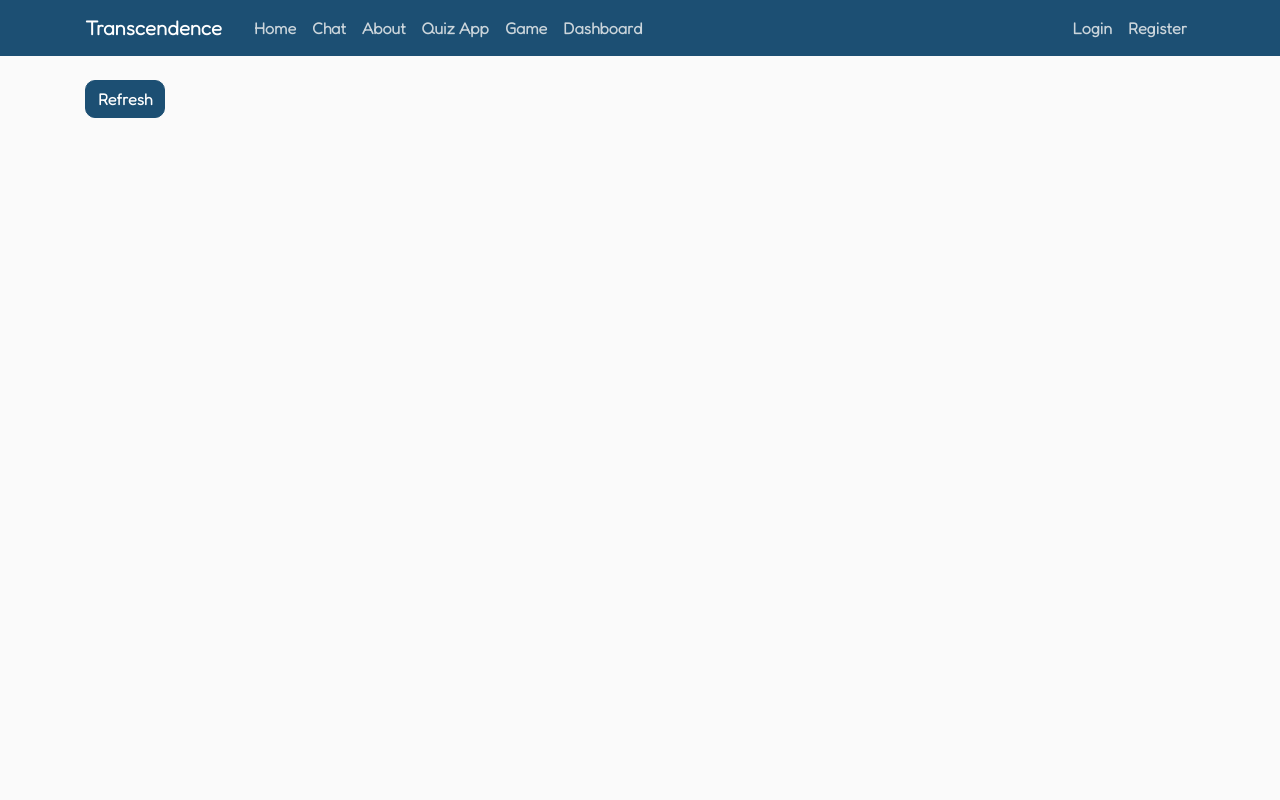
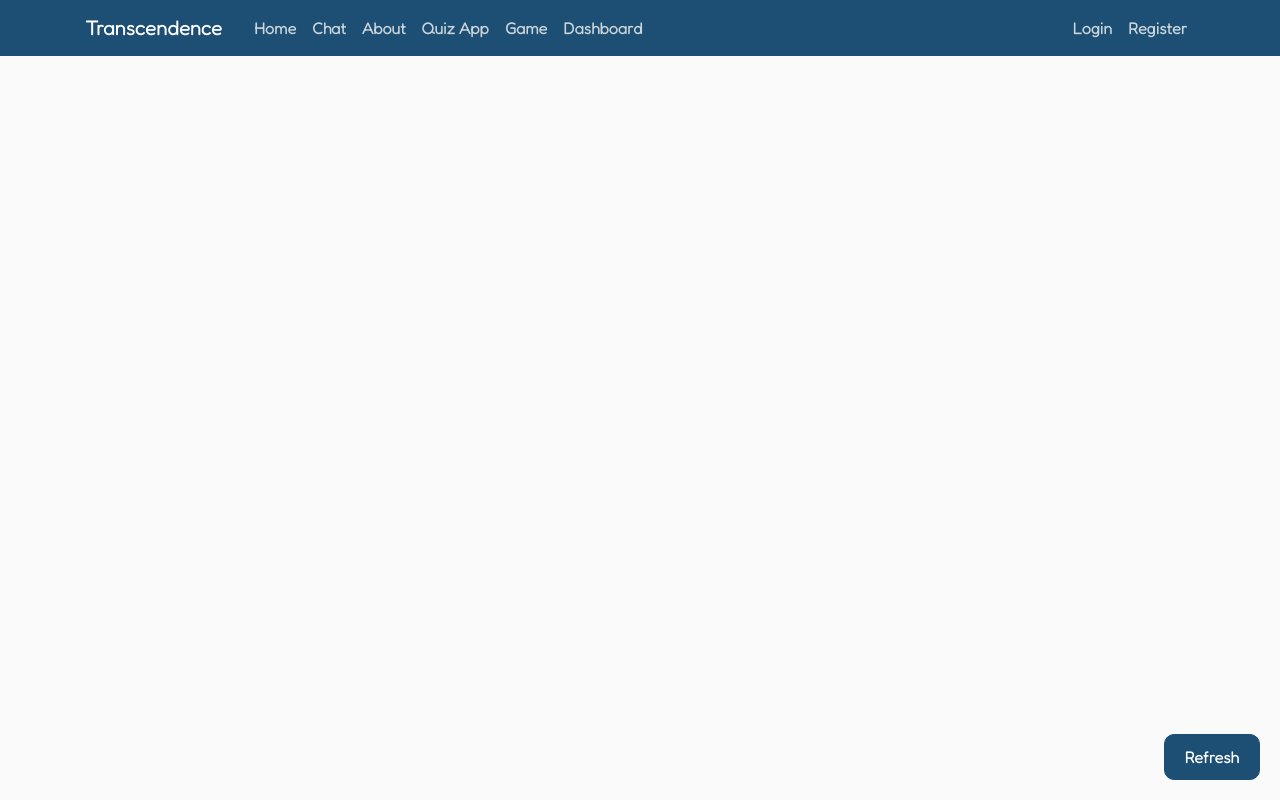
Before and after one commit to jschwabe42/ft_transcendence, a Django app: page /dashboard/ in a window 1280 px wide. Run offline with Django 5.2, Linux system fonts and the light colour scheme; data that the repository does not hold is empty.

Commit message:
Added some styling to the dashboard

```diff
--- a/backend/dashboard/static/dashboard/css/dashboard.css
+++ b/backend/dashboard/static/dashboard/css/dashboard.css
@@ -2,6 +2,16 @@
 	display: flex;
 	align-items: center;
 	cursor: pointer;
+	width: 200px;
+	/* margin-top: 20px; */
+	padding: 10px;
+	transition: background-color 0.3s, box-shadow 0.3s;
+}
+
+.profile-container:hover {
+	background-color: #f0f0f0;
+	box-shadow: 0 4px 8px rgba(0, 0, 0, 0.1);
+	border: 1px solid #1c4f73;
 }
 
 .profile-image {
@@ -9,3 +19,27 @@
 	height: 50px;
 	margin-right: 10px;
 }
+
+#refresh-button {
+	position:fixed;
+	bottom: 20px;
+	right: 20px;
+	padding: 10px 20px;
+}
+
+#profile-list {
+	display: flex;
+	flex-wrap: wrap;
+	justify-content: flex-start;
+	align-items: flex-start;
+	/* gap: 20px; */
+	/* width: 100%; */
+	padding: 20px;
+	box-sizing: border-box;
+	overflow-y: auto;
+}
+
+.profile-name {
+	font-weight: bold;
+	font-size: 20px;
+}
--- a/backend/dashboard/static/dashboard/js/dashboard.js
+++ b/backend/dashboard/static/dashboard/js/dashboard.js
@@ -4,7 +4,7 @@ export function loadDashboard() {
 	const dashboardAppContent = document.getElementById('dashboard-app-content');
 	dashboardAppContent.innerHTML = `
 		<button id="refresh-button" class="btn btn-primary">Refresh</button>
-		<ul id="profile-list"></ul>
+		<div id="profile-list"></div>
 	`;
 	fetchAndLoadProfiles();
 	addEventListeners();
```
